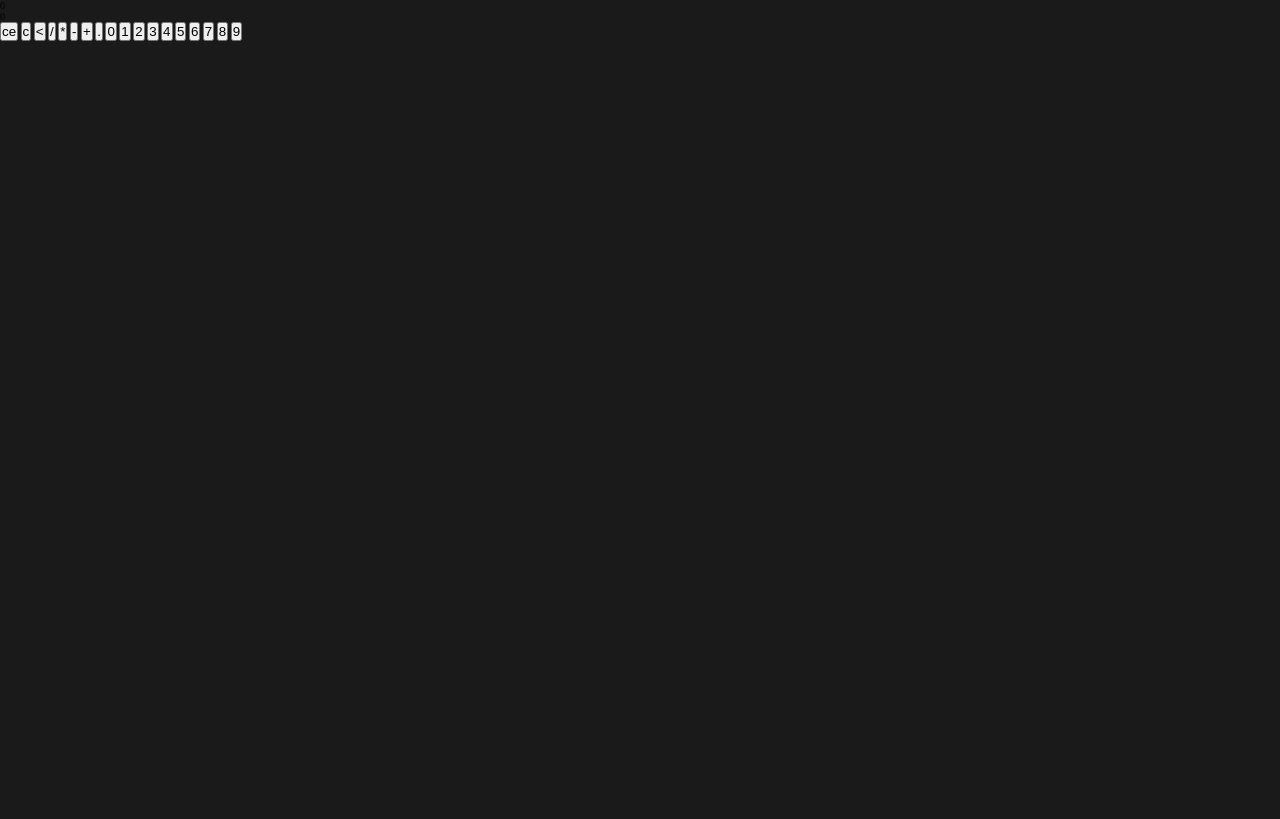
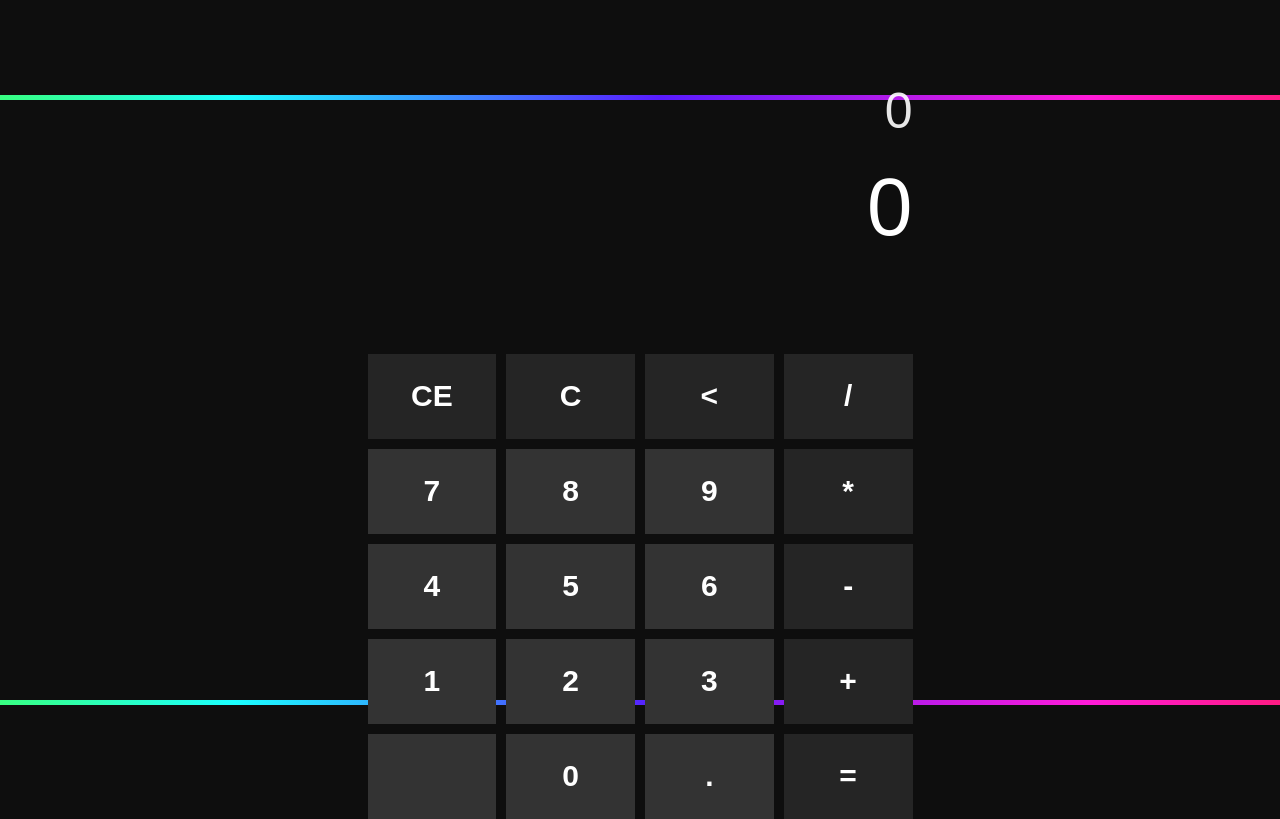
Before and after one commit to RafaelMatta/Calc, a website: page index.html in a window 1280 px wide. Drawn offline with Linux system fonts and the light colour scheme.

Commit message:
Estilização da página. (#6)
* Botões, bordas animadas e alinhamento.

* Estilo principal finalizado.

```diff
--- a/index.html
+++ b/index.html
@@ -6,30 +6,34 @@
     </head>
     <body>
         <div class="container">
-            <div class="calc">
-                <div class="calc__display">
-                    <div class="calc__label calc__history">0</div>
-                    <div class="calc__label calc__result">0</div>
-                </div>
-                <div class="calc__keyboard">
-                    <button class="calc__key calc__key--ce">ce</button>
-                    <button class="calc__key calc__key--c">c</button>
-                    <button class="calc__key calc__key--backspace"><</button>
-                    <button class="calc__key calc__key--division">/</button>
-                    <button class="calc__key calc__key--multiply">*</button>
-                    <button class="calc__key calc__key--subtraction">-</button>
-                    <button class="calc__key calc__key--addition">+</button>
-                    <button class="calc__key calc__key--dot">.</button>
-                    <button class="calc__key calc__key--0">0</button>
-                    <button class="calc__key calc__key--1">1</button>
-                    <button class="calc__key calc__key--2">2</button>
-                    <button class="calc__key calc__key--3">3</button>
-                    <button class="calc__key calc__key--4">4</button>
-                    <button class="calc__key calc__key--5">5</button>
-                    <button class="calc__key calc__key--6">6</button>
-                    <button class="calc__key calc__key--7">7</button>
-                    <button class="calc__key calc__key--8">8</button>
-                    <button class="calc__key calc__key--9">9</button>
+            <div class="calc-wrapper">
+                <div class="calc">
+                    <div class="calc__display">
+                        <div class="calc__label calc__label--history">0</div>
+                        <div class="calc__label calc__label--result">0</div>
+                    </div>
+                    <div class="calc__buttons">
+                        <button class="btn"></button>
+                        <button class="btn btn--dark calc__btn--c">c</button>
+                        <button class="btn btn--dark calc__btn--backspace"><</button>
+                        <button class="btn btn--dark calc__btn--ce">ce</button>
+                        <button class="btn btn--dark calc__btn--division">/</button>
+                        <button class="btn btn--dark calc__btn--multiply">*</button>
+                        <button class="btn btn--dark calc__btn--subtraction">-</button>
+                        <button class="btn btn--dark calc__btn--addition">+</button>
+                        <button class="btn btn--dark calc__btn--equal">=</button>
+                        <button class="btn calc__btn--dot">.</button>
+                        <button class="btn calc__btn--0">0</button>
+                        <button class="btn calc__btn--1">1</button>
+                        <button class="btn calc__btn--2">2</button>
+                        <button class="btn calc__btn--3">3</button>
+                        <button class="btn calc__btn--4">4</button>
+                        <button class="btn calc__btn--5">5</button>
+                        <button class="btn calc__btn--6">6</button>
+                        <button class="btn calc__btn--7">7</button>
+                        <button class="btn calc__btn--8">8</button>
+                        <button class="btn calc__btn--9">9</button>
+                    </div>
                 </div>
             </div>
         </div>
--- a/styles/sass/abstracts/_dir-abstracts.scss
+++ b/styles/sass/abstracts/_dir-abstracts.scss
@@ -1 +1,3 @@
 @import "color/color";
+
+@import "typography/typography";
--- a/styles/sass/abstracts/color/color.scss
+++ b/styles/sass/abstracts/color/color.scss
@@ -1 +1,4 @@
-$color-black: #1a1a1a;
+$color-black: #0e0e0e;
+$color-white: #fff;
+$color-grey: #333333;
+$color-dark-grey: #252525;
--- /dev/null
+++ b/styles/sass/abstracts/typography/typography.scss
@@ -0,0 +1,3 @@
+html{
+    font-family: 'Arial', sans-serif;
+}
--- a/styles/sass/layouts/_dir-layouts.scss
+++ b/styles/sass/layouts/_dir-layouts.scss
@@ -1 +1 @@
-@import "base/base.scss"
+@import "base/base";
--- a/styles/sass/layouts/base/base.scss
+++ b/styles/sass/layouts/base/base.scss
@@ -12,4 +12,12 @@ html {
 
 body {
     background-color: $color-black;
+    height: 100vh;
 }
+
+button,
+button::after,
+button::before {
+    border: none;
+    background-color: transparent;
+}
--- a/styles/sass/main.scss
+++ b/styles/sass/main.scss
@@ -3,3 +3,5 @@
 @import "modules/dir-modules";
 
 @import "layouts/dir-layouts";
+
+@import "pages/dir-pages";
--- a/styles/sass/modules/_dir-modules.scss
+++ b/styles/sass/modules/_dir-modules.scss
@@ -0,0 +1,3 @@
+@import "btn/btn";
+
+@import "container/container"
--- /dev/null
+++ b/styles/sass/modules/btn/btn.scss
@@ -0,0 +1,29 @@
+.btn,
+.btn::after,
+.btn::before{
+    height: 100%;
+    width: 100%;
+    text-transform: uppercase;
+    font-weight: 600;
+    font-size: 3rem;
+    cursor: pointer;
+}
+
+.btn{
+    color: $color-white;
+    background-color: $color-grey;
+    transition: .2s all ease-in;
+
+    &--dark{
+        background-color: $color-dark-grey;
+    }
+
+    &:hover{
+        background-color: rgba($color-white, 0.25);
+    }
+
+    &:active{
+        scale: 1;
+        background-color: rgba($color-dark-grey, 0.9);
+    }
+}
--- /dev/null
+++ b/styles/sass/modules/container/container.scss
@@ -0,0 +1,5 @@
+.container {
+    width: 100%;
+    height: 100%;
+    padding: 10rem 0;
+}
--- /dev/null
+++ b/styles/sass/pages/_dir-pages.scss
@@ -0,0 +1 @@
+@import "index/index";
--- /dev/null
+++ b/styles/sass/pages/index/index.scss
@@ -0,0 +1,150 @@
+.calc-wrapper {
+    position: relative;
+    display: flex;
+    justify-content: center;
+    align-items: center;
+    height: 100%;
+    width: 100%;
+    background-color: $color-black;
+
+    &::before{
+        position: absolute;
+        content: "";
+        width: 100%;
+        top: 50%;
+        z-index: -1;
+        height: calc(100% + 1rem);
+        transform: translateY(-50%);
+        background: linear-gradient(to right,
+        #ff1b1b,#ffb71b, #50ff1b, #1bffff,
+        #581bff, #ff1bd9, #ff1b1b) repeat;
+        background-size: 200%;
+        animation: gradientRotation 20s ease infinite;
+    }
+}
+
+.calc {
+    width: 100%;
+    max-width: 54.5rem;
+
+    &__display{
+        color: $color-white;
+        display: flex;
+        flex-direction: column;
+        text-align: right;
+        padding: 10rem 0;
+        gap: 2rem;
+    }
+
+    &__label{
+        &--history{
+            font-size: 5rem;
+            color: rgba($color-white, 0.9);
+        }
+
+        &--result{
+            font-size: 8.16rem;
+        }
+    }
+
+    &__buttons{
+        display: grid;
+        grid-template-columns: repeat(4, 1fr);
+        grid-template-rows: repeat(5, 8.5rem);
+        grid-template-areas:
+        "btnCe btnC btnBack btnDivision"
+        "btn7 btn8 btn9 btnMultiply"
+        "btn4 btn5 btn6 btnSubtract"
+        "btn1 btn2 btn3 btnSum"
+        "btnE btn0 btnDot btnEqual";
+        gap: 1rem;
+    }
+
+    &__btn {
+        &--ce{
+            grid-area: btnCe;
+        }
+
+        &--c{
+            grid-area: btnC;
+        }
+
+        &--backspace{
+            grid-area: btnBack;
+        }
+
+        &--division{
+            grid-area: btnDivision;
+        }
+
+        &--multiply{
+            grid-area: btnMultiply;
+        }
+
+        &--subtraction{
+            grid-area: btnSubtract;
+        }
+
+        &--addition{
+            grid-area: btnSum;
+        }
+
+        &--equal{
+            grid-area: btnEqual;
+        }
+
+        &--dot{
+            grid-area: btnDot;
+        }
+
+        &--0{
+            grid-area: btn0;
+        }
+
+        &--1{
+            grid-area: btn1;
+        }
+
+        &--2{
+            grid-area: btn2;
+        }
+
+        &--3{
+            grid-area: btn3;
+        }
+
+        &--4{
+            grid-area: btn4;
+        }
+
+        &--5{
+            grid-area: btn5;
+        }
+
+        &--6{
+            grid-area: btn6;
+        }
+
+        &--7{
+            grid-area: btn7;
+        }
+
+        &--8{
+            grid-area: btn8;
+        }
+
+        &--9{
+            grid-area: btn9;
+        }
+    }
+}
+
+@keyframes gradientRotation {
+    0% {
+        background-position: 0 0;
+    }
+
+    100% {
+        background-position: 200% 0;
+    }
+}
```
Also changed, not shown: styles/css/styles.css.
